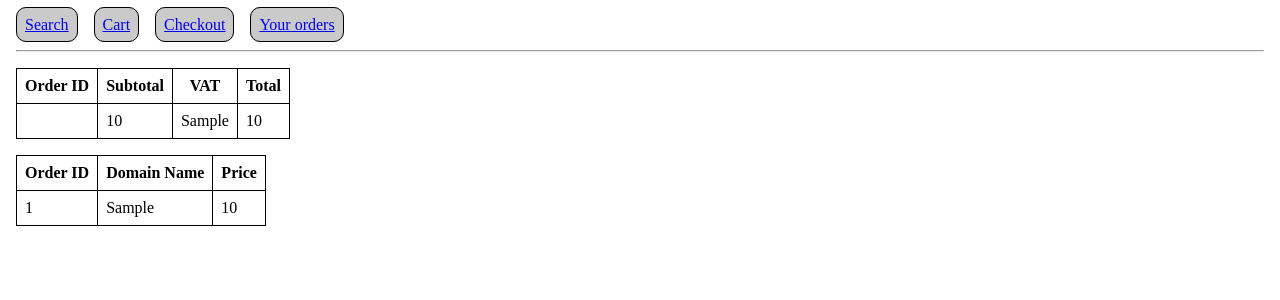
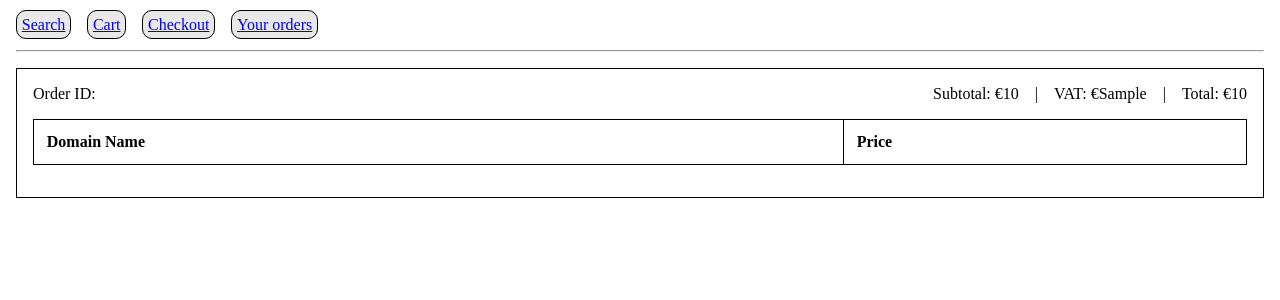
Before and after one commit to Aefrir/minty-media-assignment, a PHP site: page /orders in a window 1280 px wide. Shown: the top 300 px of the page. Run offline with PHP 8.4, Linux system fonts and the light colour scheme; tables that the repository leaves empty or names only in its code hold one stand-in row (values such as "Sample post"); lists and menus that the app fills with data are empty; some libraries are stand-ins or nearby versions.

Commit message:
final touches
css cleanup, small css additions to make it a bit more "slick"

```diff
--- a/css/main.css
+++ b/css/main.css
@@ -27,33 +27,11 @@ nav>ul{
     gap: 1em;
 }
 
-.domain-list{
-    display: flex;
-    flex-direction: column;
-    gap: 1em;
-}
-
-.domains{
-    display: flex;
-    flex-direction: row;
-    justify-content: space-between;
-    gap: 1em;
-    max-width: 25vw;
-}
-
 table, th, td{
     border: solid 1px black;
-    padding: 0.5em;
+    padding: 0.8em;
     border-collapse: collapse;
     margin: 1em 0 1em;
-}
-
-.price{
-    text-align: right;
-}
-
-.total{
-    text-align: right;
 }
 
 .seperator{
@@ -67,7 +45,38 @@ table, th, td{
 a, button{
     border: solid 1px black;
     border-radius: 10px;
-    background-color: rgb(202, 202, 202);
-    padding: 0.5em;
+    background-color: rgb(232, 232, 232);
+    padding: 0.3em;
     cursor: pointer;
 }
+
+.orders{
+    border: solid 0.5px black;
+    padding: 1em;
+    margin: 1em 0 1em;
+}
+
+.order-list{
+    display: flex;
+    flex-direction: row;
+    justify-content: space-between;
+    list-style-type: none;
+}
+
+.order-right{
+    display: flex;
+    flex-direction: row;
+    gap: 1em;
+}
+
+.order-items{
+    width: 100%;
+}
+
+.order-item-domain{
+    width: 70vw;
+}
+
+th, td{
+    text-align: left;
+}
--- a/templates/orders.html.twig
+++ b/templates/orders.html.twig
@@ -2,36 +2,36 @@
 {% extends "base.html.twig" %}
 {% block content %}
     {% if orders is not empty and items is not empty %}
-        <table>
+    <section >
+    {% for order in orders %}
+    <article class="orders">
+        <ul class="order-list">
+            <li>Order ID: {{order.id}}</li>
+            <div class="order-right">
+                <li>Subtotal: €{{order.subtotal}}</li> |
+                <li>VAT: €{{order.vat}}</li> |
+                <li>Total: €{{order.total}}</li>
+            </div>
+        </ul>
+
+        <table class="order-items">
             <tr>
-                <th>Order ID</th>
-                <th>Subtotal</th>
-                <th>VAT</th>
-                <th>Total</th>
-            </tr>
-        {% for order in orders %}
-            <tr>
-                <td>{{order.id}}</td>
-                <td>{{order.subtotal}}</td>
-                <td>{{order.vat}}</td>
-                <td>{{order.total}}</td>
-            </tr>
-        {% endfor %}
-        </table>
-        <table>
-            <tr>
-                <th>Order ID</th>
                 <th>Domain Name</th>
                 <th>Price</th>
             </tr>
             {% for item in items %}
-            <tr>
-                <td>{{item.order_id}}</td>
-                <td>{{item.domain}}</td>
-                <td>{{item.price}}</td>
-            </tr>
+                {% if order.id == item.order_id %}
+                    <tr>
+                        <td class="order-item-domain">{{item.domain}}</td>
+                        <td class="order-item-price">€{{item.price}}</td>
+                    </tr>
+                {% endif %}
             {% endfor %}
         </table>
+    </article>
+    {% endfor %}
+
+    </section>
         {% else %}
             <p>You have made no orders</p>
         {% endif %}
```
Also changed, not shown: templates/search.html.twig (+19 -7 lines).
